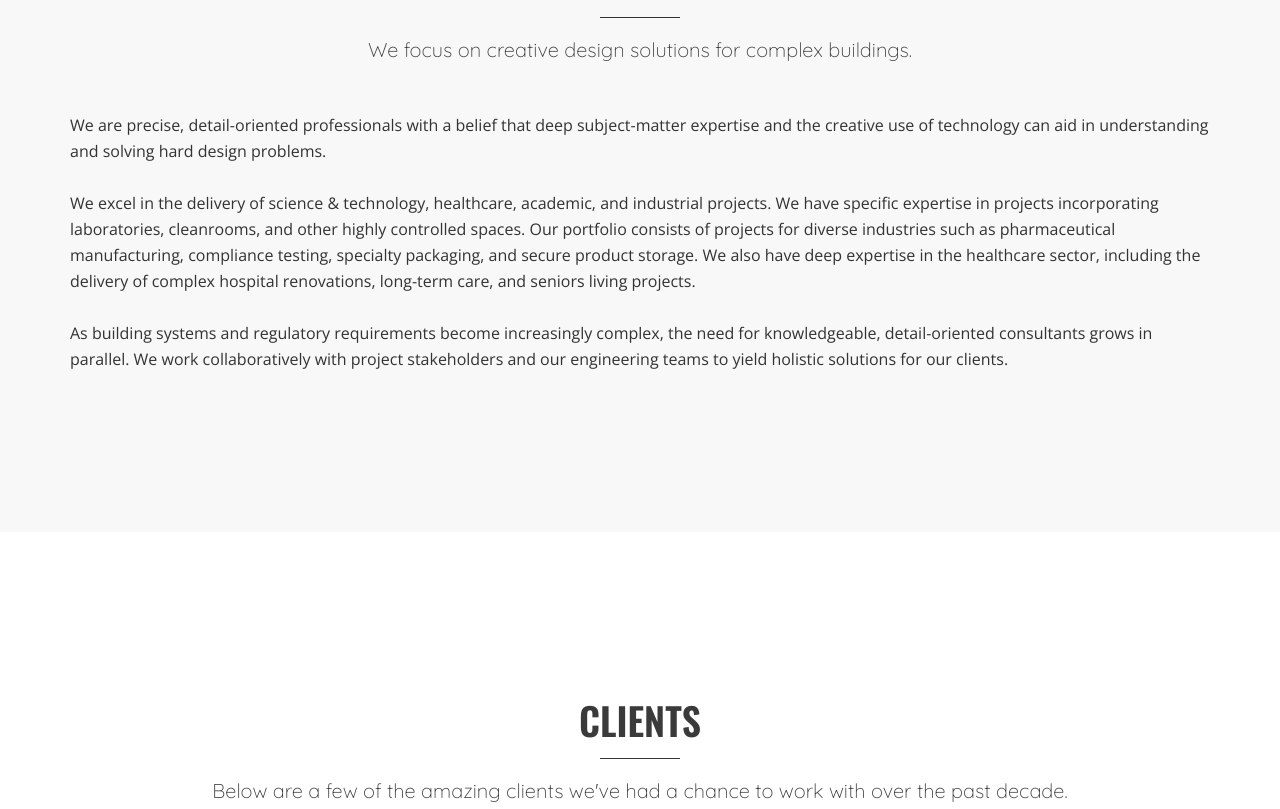
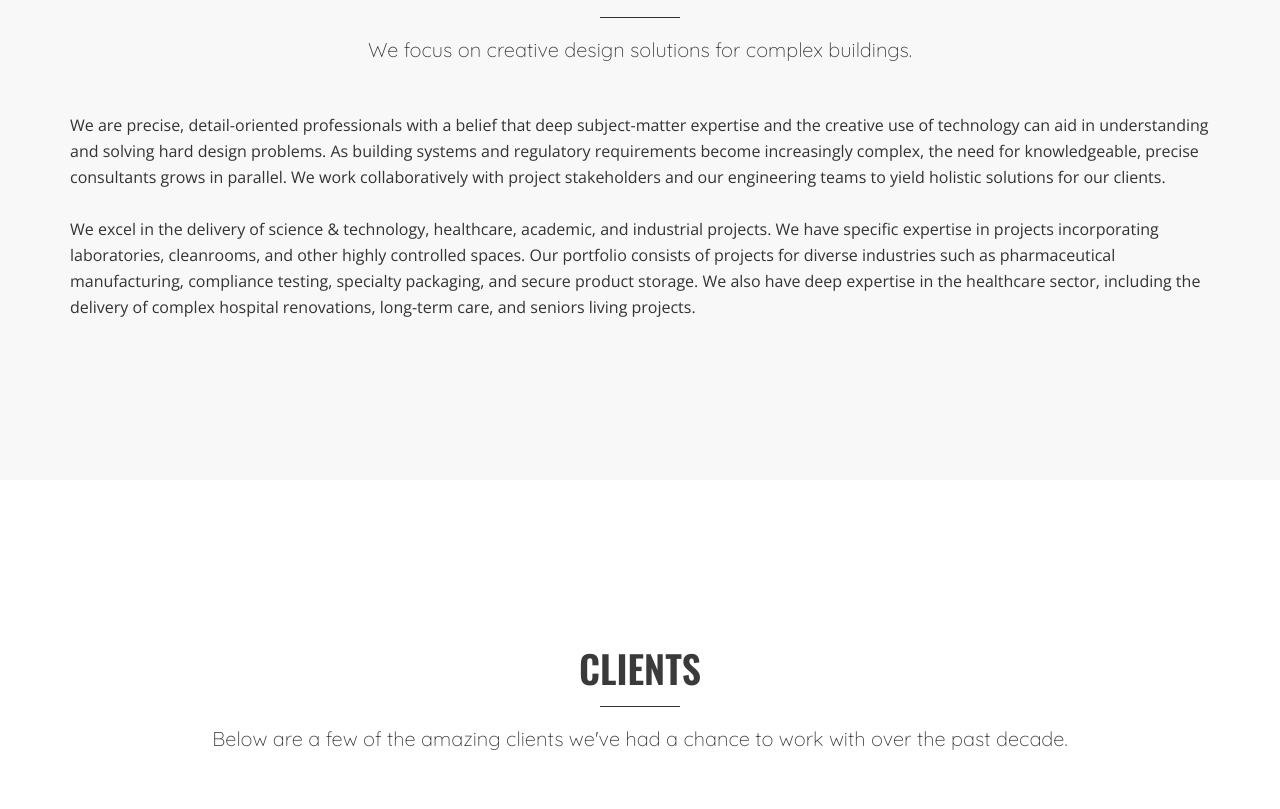
Before and after one commit to MNally/sectionarchitects, a plain HTML site: page index.html in a window 1280 px wide. Shown: the part 1009-1818 px from the top of the page. Drawn offline with nearby package versions, Linux system fonts and the light colour scheme.

Commit message:
Minor changes

```diff
--- a/index.html
+++ b/index.html
@@ -132,11 +132,9 @@
       <div class="row wow fadeInUp">
         <div class="col-lg-12">
           <p>
-			We are precise, detail-oriented professionals with a belief that deep subject-matter expertise and the creative use of  technology can aid in understanding and solving hard design problems.
+			We are precise, detail-oriented professionals with a belief that deep subject-matter expertise and the creative use of technology can aid in understanding and solving hard design problems. As building systems and regulatory requirements become increasingly complex, the need for knowledgeable, precise consultants grows in parallel. We work collaboratively with project stakeholders and our engineering teams to yield holistic solutions for our clients.
 			<br /><br />
 			We excel in the delivery of science & technology, healthcare, academic, and industrial projects. We have specific expertise in projects incorporating laboratories, cleanrooms, and other highly controlled spaces. Our portfolio consists of projects for diverse industries such as pharmaceutical manufacturing, compliance testing, specialty packaging, and secure product storage. We also have deep expertise in the healthcare sector, including the delivery of complex hospital renovations, long-term care, and seniors living projects.
-			<br /><br />
-			As building systems and regulatory requirements become increasingly complex, the need for knowledgeable, detail-oriented consultants grows in parallel. We work collaboratively with project stakeholders and our engineering teams to yield holistic solutions for our clients.
           </p>
         </div>
       </div>
```
